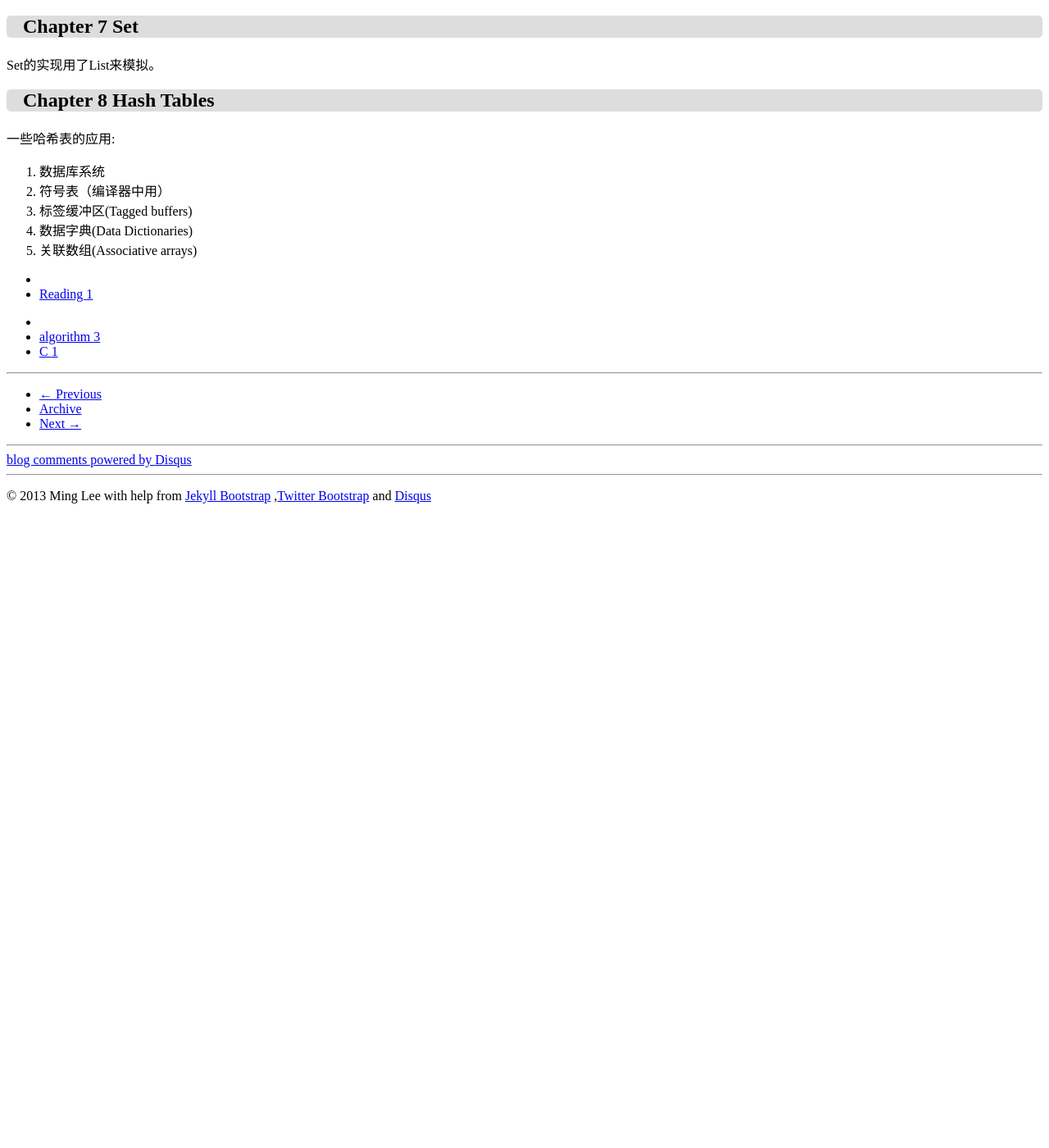
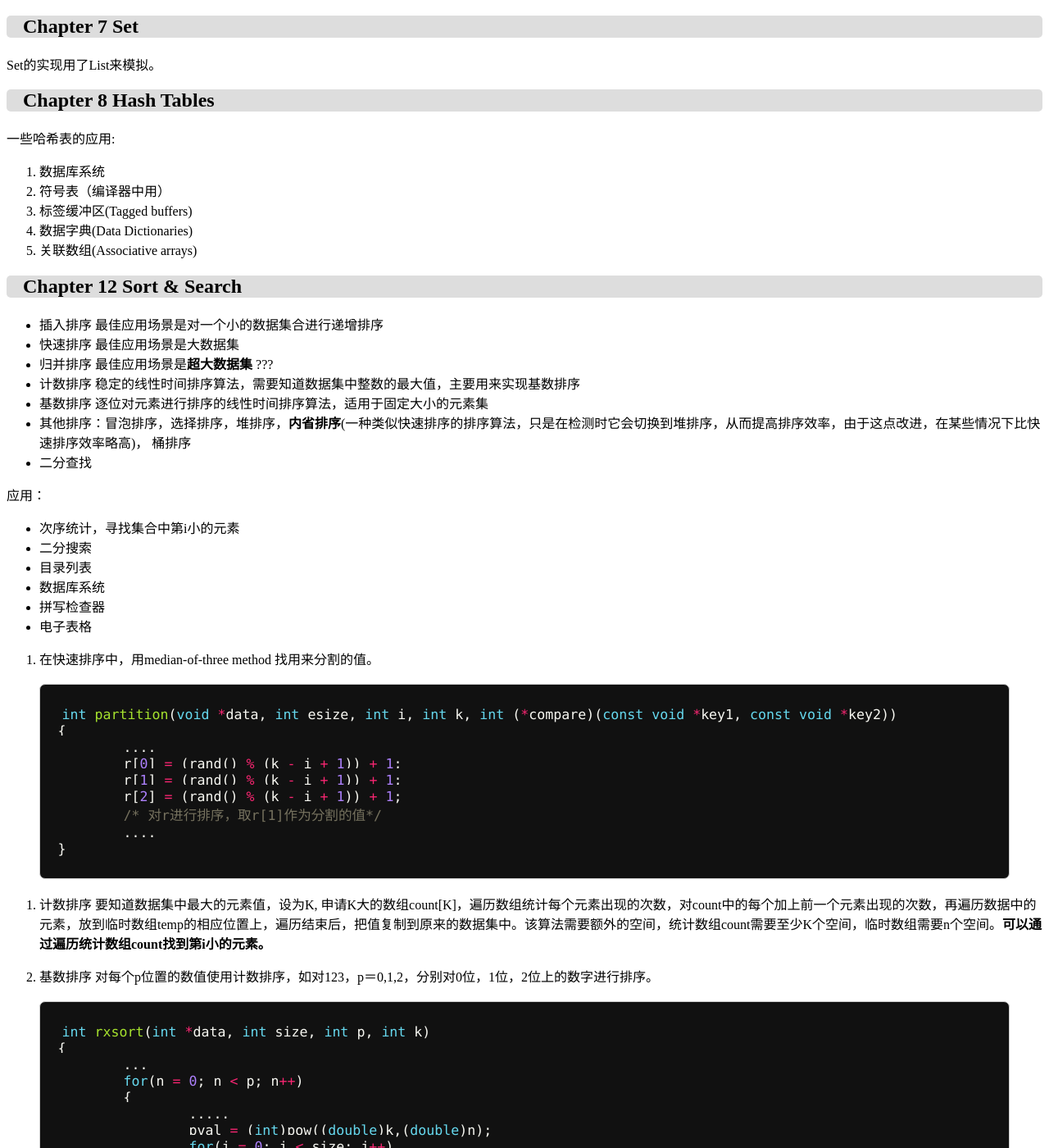
Before and after one commit to mrmign/mrmign.github.com, a Jekyll site: the page built from _posts/2013-04-10-mastering-algorithms-with-c.md, in a window 1280 px wide and 1400 px high, scrolled down 338 px. Shown: the whole window at 82% size. Built offline with Jekyll 4.4.1, drawn with Linux system fonts in a browser that asks for light colours; comment, search, counter and statistics services are not loaded; before the commit the page ends 968 px from its top, so only the background shows below that; some of the changed text lies outside the part shown.

Commit message:
add sort

```diff
--- a/_posts/2013-04-10-mastering-algorithms-with-c.md
+++ b/_posts/2013-04-10-mastering-algorithms-with-c.md
@@ -23,3 +23,59 @@ Set的实现用了List来模拟。
 3. 标签缓冲区(Tagged buffers)
 4. 数据字典(Data Dictionaries)
 5. 关联数组(Associative arrays)
+
+## Chapter 12 Sort & Search
++ 插入排序 最佳应用场景是对一个小的数据集合进行递增排序
++ 快速排序 最佳应用场景是大数据集
++ 归并排序 最佳应用场景是**超大数据集** ???
++ 计数排序 稳定的线性时间排序算法，需要知道数据集中整数的最大值，主要用来实现基数排序
++ 基数排序 逐位对元素进行排序的线性时间排序算法，适用于固定大小的元素集
++ 其他排序：冒泡排序，选择排序，堆排序，**内省排序**(一种类似快速排序的排序算法，只是在检测时它会切换到堆排序，从而提高排序效率，由于这点改进，在某些情况下比快速排序效率略高)， 桶排序
++ 二分查找
+
+应用：
+
+* 次序统计，寻找集合中第i小的元素
+* 二分搜索
+* 目录列表
+* 数据库系统
+* 拼写检查器
+* 电子表格
+
+
+1. 在快速排序中，用median-of-three method 找用来分割的值。
+{% highlight c %}
+int partition(void *data, int esize, int i, int k, int (*compare)(const void *key1, const void *key2))
+{
+	....
+	r[0] = (rand() % (k - i + 1)) + 1;
+	r[1] = (rand() % (k - i + 1)) + 1;
+	r[2] = (rand() % (k - i + 1)) + 1;
+	/* 对r进行排序，取r[1]作为分割的值*/
+	....
+}
+{% endhighlight %}
+
+2. 计数排序
+要知道数据集中最大的元素值，设为K, 申请K大的数组count[K]，遍历数组统计每个元素出现的次数，对count中的每个加上前一个元素出现的次数，再遍历数据中的元素，放到临时数组temp的相应位置上，遍历结束后，把值复制到原来的数据集中。该算法需要额外的空间，统计数组count需要至少K个空间，临时数组需要n个空间。**可以通过遍历统计数组count找到第i小的元素。**
+
+3. 基数排序 对每个p位置的数值使用计数排序，如对123，p＝0,1,2，分别对0位，1位，2位上的数字进行排序。
+{% highlight c %}
+int rxsort(int *data, int size, int p, int k)
+{
+	...
+	for(n = 0; n < p; n++)
+	{
+		.....
+		pval = (int)pow((double)k,(double)n);
+		for(j = 0; j < size; j++)
+		{
+			/* 为什么计算index的这样做？ */
+			index = (int)（data[j] / pval) % k;
+			count[index] = count[index] + 1;
+		}
+		...
+	}
+	...
+}
+{% endhighlight %}
```
